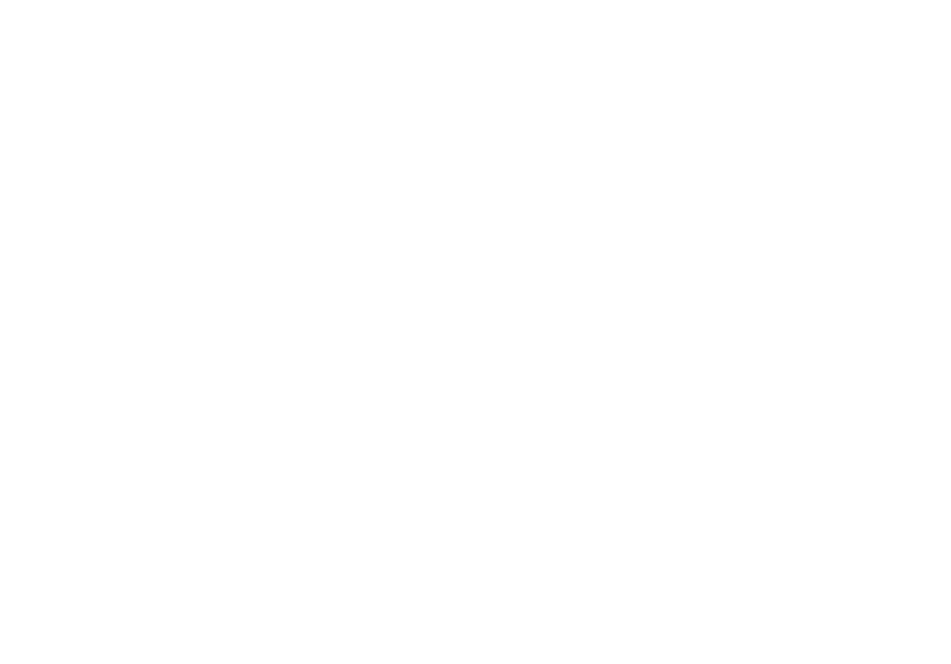
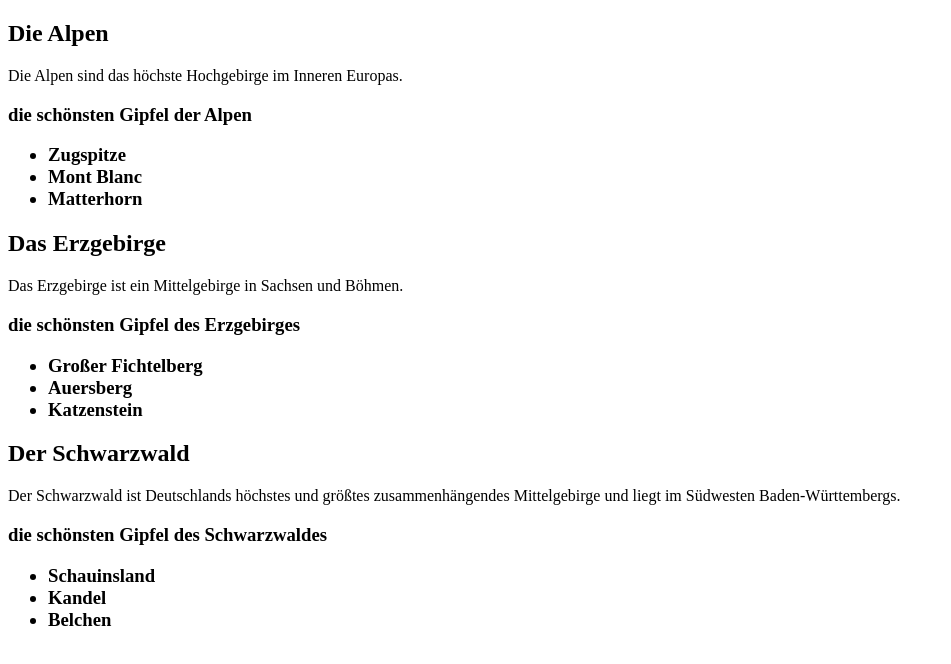
Before and after one commit to dimas1976/html-intro, a plain HTML site: page index.html in a window 1280 px wide. Shown: the whole page, without its empty margins (0-951 px from the left). Drawn offline with Linux system fonts and the light colour scheme.

Commit message:
Add main

```diff
--- a/index.html
+++ b/index.html
@@ -4,9 +4,34 @@
     <meta charset="UTF-8">
     <meta http-equiv="X-UA-Compatible" content="IE=edge">
     <meta name="viewport" content="width=device-width, initial-scale=1.0">
-    <title>Document</title>
+    <title>Wanderegionen in Deutschland</title>
 </head>
 <body>
-
+    <main>
+        <div><h2>Die Alpen</h2>
+            <p>Die Alpen sind das höchste Hochgebirge im Inneren Europas.</p>
+            <h3>die schönsten Gipfel der Alpen
+                <ul><li>Zugspitze</li>
+                <li>Mont Blanc</li>
+                <li>Matterhorn</li>
+            </ul></h3>
+        </div>
+        <div><h2>Das Erzgebirge</h2>
+            <p>Das Erzgebirge ist ein Mittelgebirge in Sachsen und Böhmen.</p>
+            <h3>die schönsten Gipfel des Erzgebirges
+                <ul><li>Großer Fichtelberg</li>
+                <li>Auersberg</li>
+                <li>Katzenstein</li>
+            </ul></h3>
+        </div>
+        <div><h2>Der Schwarzwald</h2>
+            <p>Der Schwarzwald ist Deutschlands höchstes und größtes zusammenhängendes Mittelgebirge und liegt im Südwesten Baden-Württembergs.</p>
+            <h3>die schönsten Gipfel des Schwarzwaldes
+                <ul><li>Schauinsland</li>
+                <li>Kandel</li>
+                <li>Belchen</li>
+            </ul></h3>
+        </div>
+    </main>
 </body>
 </html>
```
